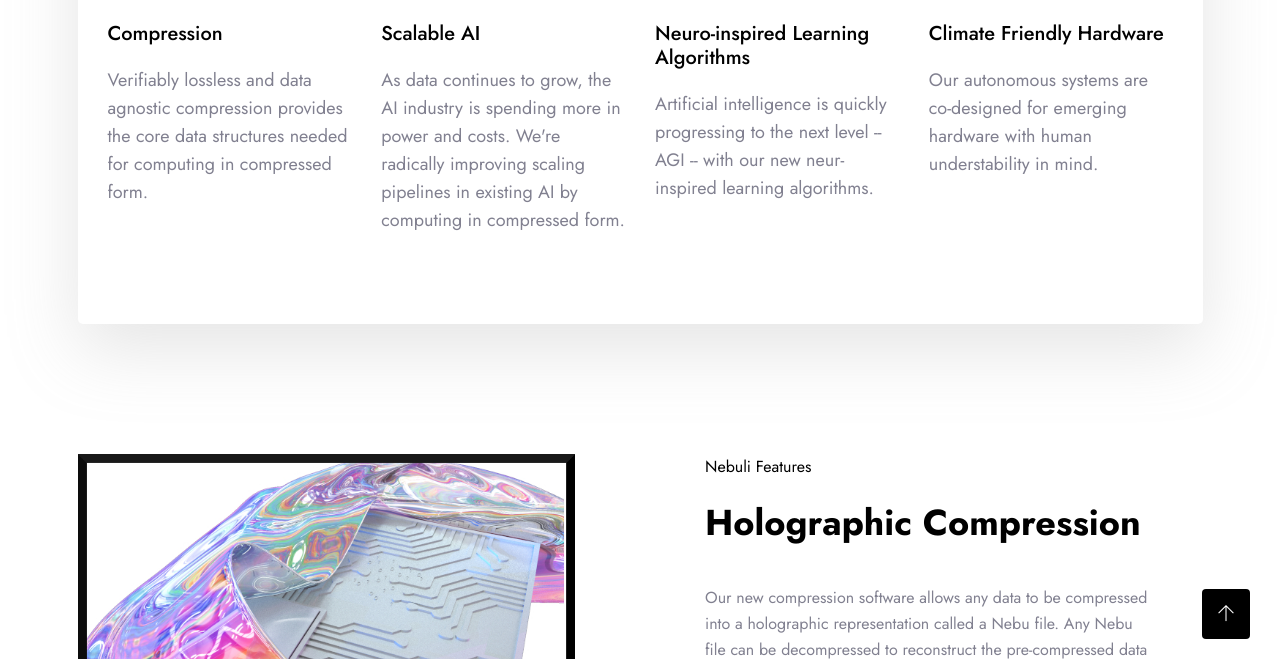
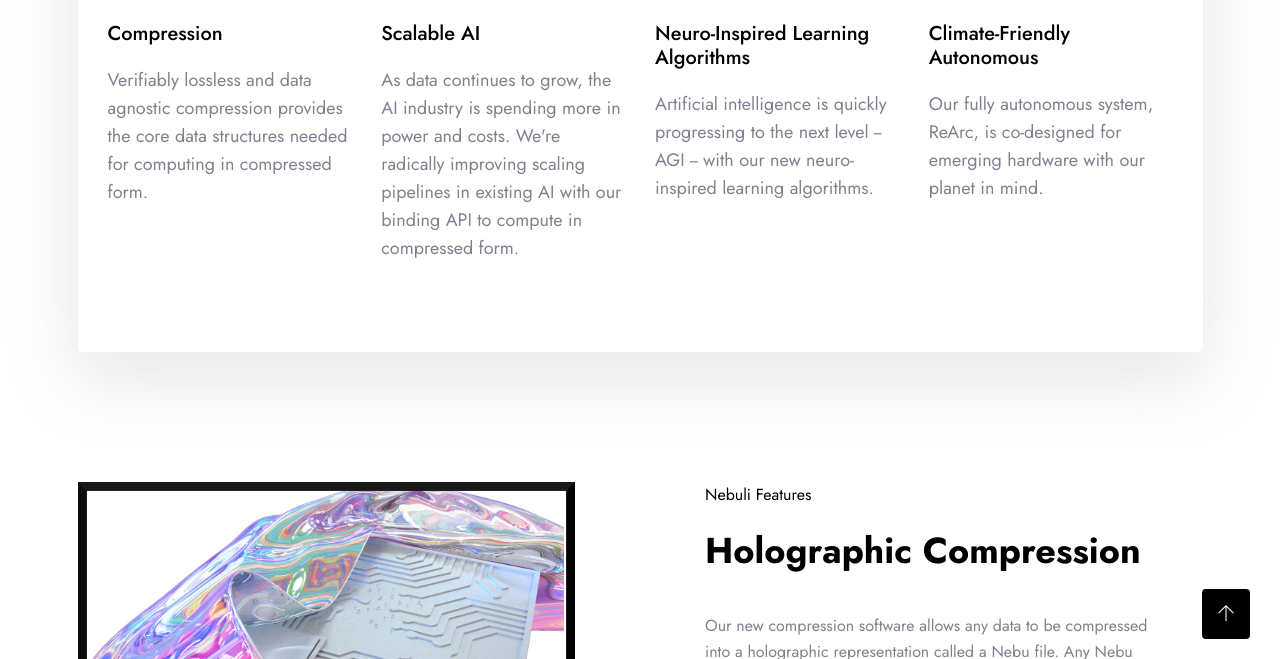
Before and after one commit to simuliinc/simuliinc.github.io, a Jekyll site: the page built from index.md, in a window 1280 px wide and 900 px high, scrolled down 424 px, cut to the strip 241-900 px from the top of the window. Built offline with Jekyll 4.4.1, drawn with Linux system fonts in a browser that asks for light colours; some of the changed text lies outside the part shown.

Commit message:
Add files via upload

```diff
--- a/_config.yml
+++ b/_config.yml
@@ -421,13 +421,13 @@ features:
   description: Verifiably lossless and data agnostic compression provides the core data structures needed for computing in compressed form.
 - image: assets/img/icons/rating.png
   type: Scalable AI
-  description: As data continues to grow, the AI industry is spending more in power and costs. We're radically improving scaling pipelines in existing AI by computing in compressed form.
+  description: As data continues to grow, the AI industry is spending more in power and costs. We're radically improving scaling pipelines in existing AI with our binding API to compute in compressed form.
 - image: assets/img/icons/checked.png
-  type: Neuro-inspired Learning Algorithms
-  description: Artificial intelligence is quickly progressing to the next level -- AGI -- with our new neur-inspired learning algorithms.
+  type: Neuro-Inspired Learning Algorithms
+  description: Artificial intelligence is quickly progressing to the next level -- AGI -- with our new neuro-inspired learning algorithms.
 - image: assets/img/icons/consult.png
-  type: Climate Friendly Hardware
-  description: Our autonomous systems are co-designed for emerging hardware with human understability in mind.
+  type: Climate-Friendly Autonomous
+  description: Our fully autonomous system, ReArc, is co-designed for emerging hardware with our planet in mind.
 
 # features2:
 # - image: assets/img/icons/man.png
@@ -516,9 +516,9 @@ feature_service:
   subtitle: 'Applications'
 
 feature_services:
-  - name: Cloud Services
+  - name: Data
     image: '/assets/img/work/cloud.png'
-    title: Cloud Services
+    title: Data Centers
     service_text: dsfds
     service_link: '/cloud/'
 
```
